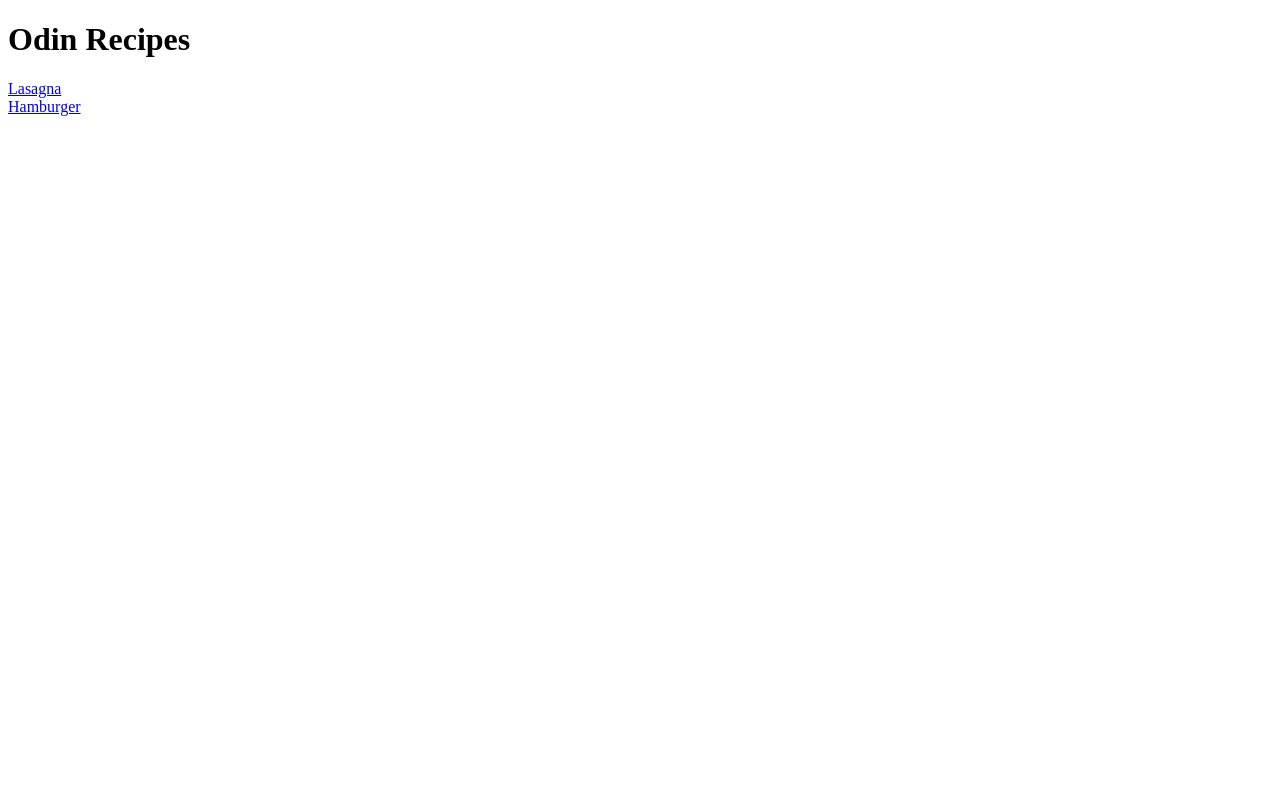
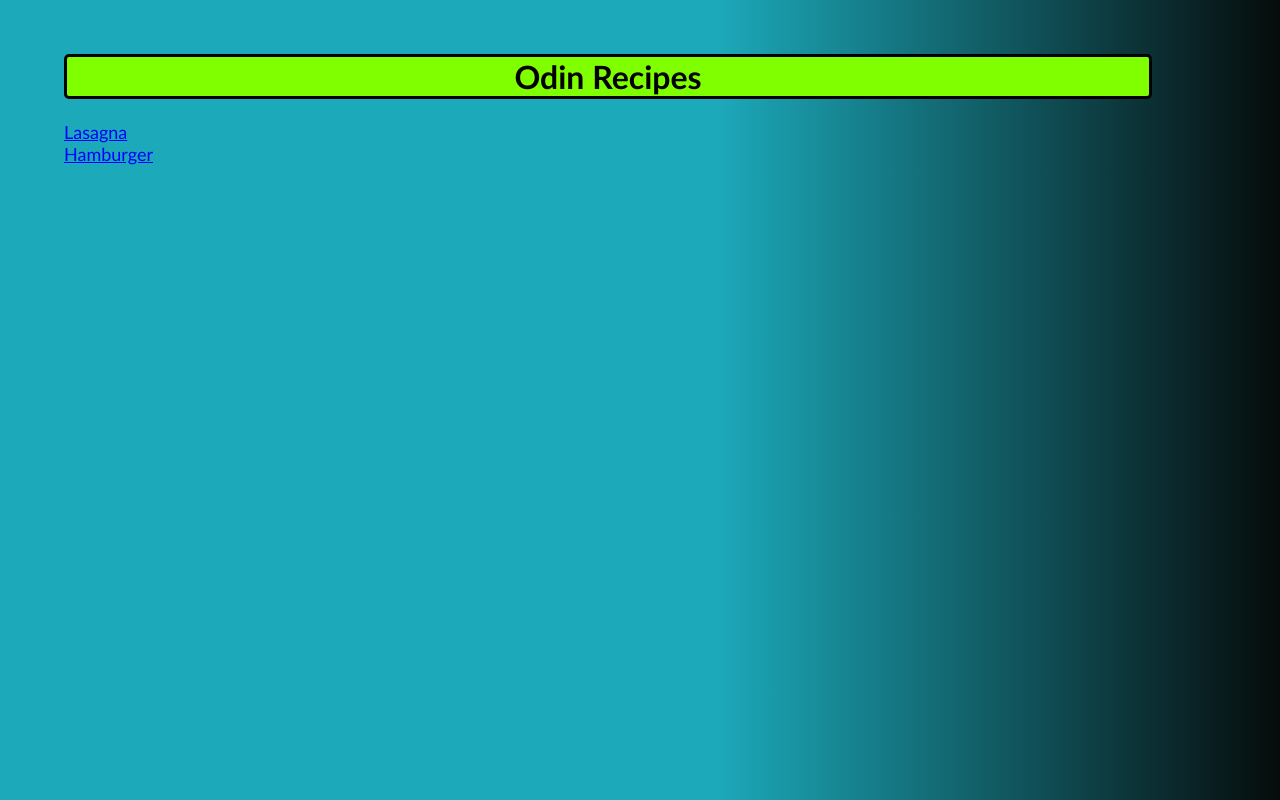
Before and after one commit to MarkkuKankanen/odin-recipes, a plain HTML site: page index.html in a window 1280 px wide. Drawn offline with Linux system fonts and the light colour scheme.

Commit message:
Added styles
Created css-file, added background and small initial stylechanges

```diff
--- a/index.html
+++ b/index.html
@@ -5,14 +5,15 @@
     <meta http-equiv="X-UA-Compatible" content="IE=edge" />
     <meta name="viewport" content="width=device-width, initial-scale=1.0" />
     <title>Document</title>
+    <link rel="stylesheet" href="style.css">
   </head>
   <body>
-    <h1>Odin Recipes</h1>
-    <div>
-      <a href="./recipes/lasagna.html">Lasagna</a>
+    <h1 class="title-main">Odin Recipes</h1>
+    <div class="recipe-link-container">
+      <a href="./recipes/lasagna.html" class="recipe-link">Lasagna</a>
     </div>
-    <div>
-      <a href="./recipes/hamburger.html">Hamburger</a>
+    <div class="recipe-link-container">
+      <a href="./recipes/hamburger.html" class="recipe-link">Hamburger</a>
     </div>
   </body>
 </html>
--- /dev/null
+++ b/style.css
@@ -0,0 +1,31 @@
+body {
+  background: linear-gradient(
+    90deg,
+    rgba(28, 169, 186, 1) 56%,
+    rgba(6, 11, 11, 1) 100%
+  );
+  font-family: "Trebuchet MS", "Lucida Sans Unicode", "Lucida Grande",
+    "Lucida Sans", Arial, sans-serif;
+  margin-left: 5%;
+  margin-right: 10%;
+}
+.title-main {
+  text-align: center;
+  margin-top: 5%;
+  border: 3px black solid;
+  border-radius: 5px;
+  background-color: chartreuse;
+}
+a {
+  margin-top: 30px;
+  font-size: large;
+  color: blue;
+}
+a:visited {
+  color: red;
+}
+
+.food-img {
+    width: 300px;
+    height: auto;
+}
```
Also changed, not shown: recipes/hamburger.html (+6 -4 lines), recipes/lasagna.html (+3 -1 lines).
